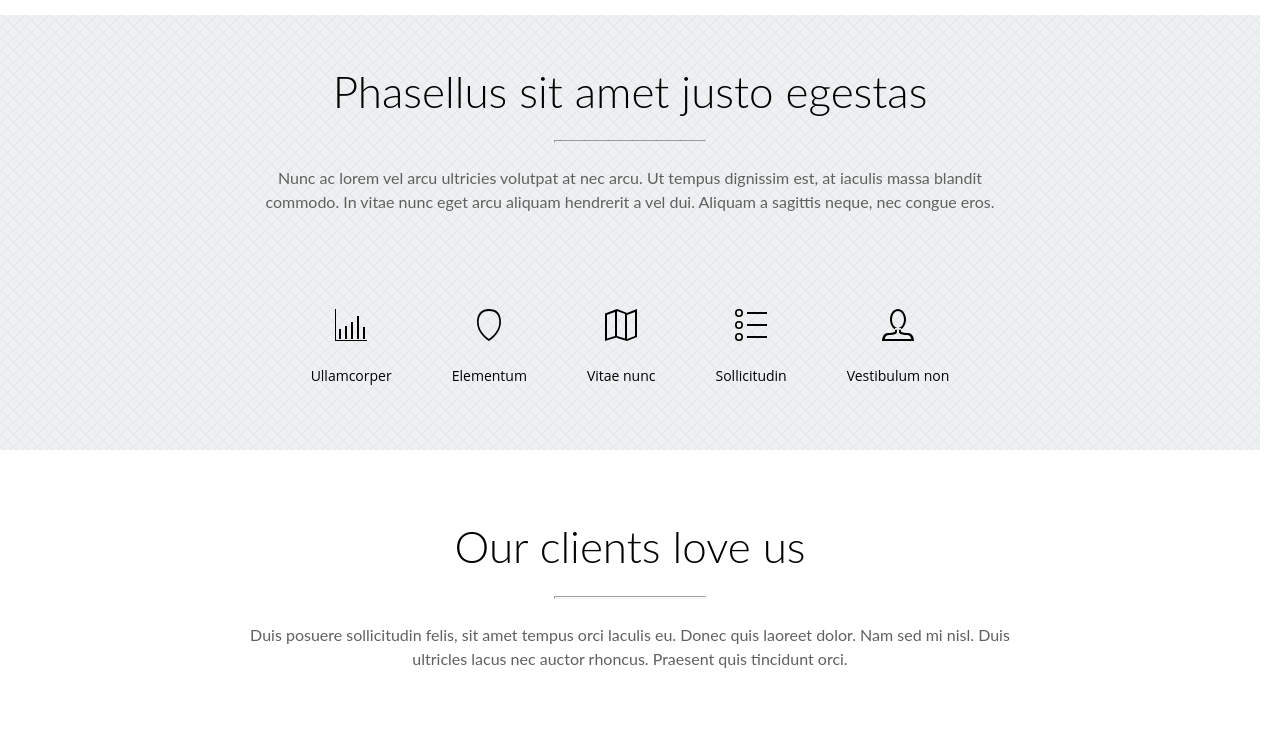
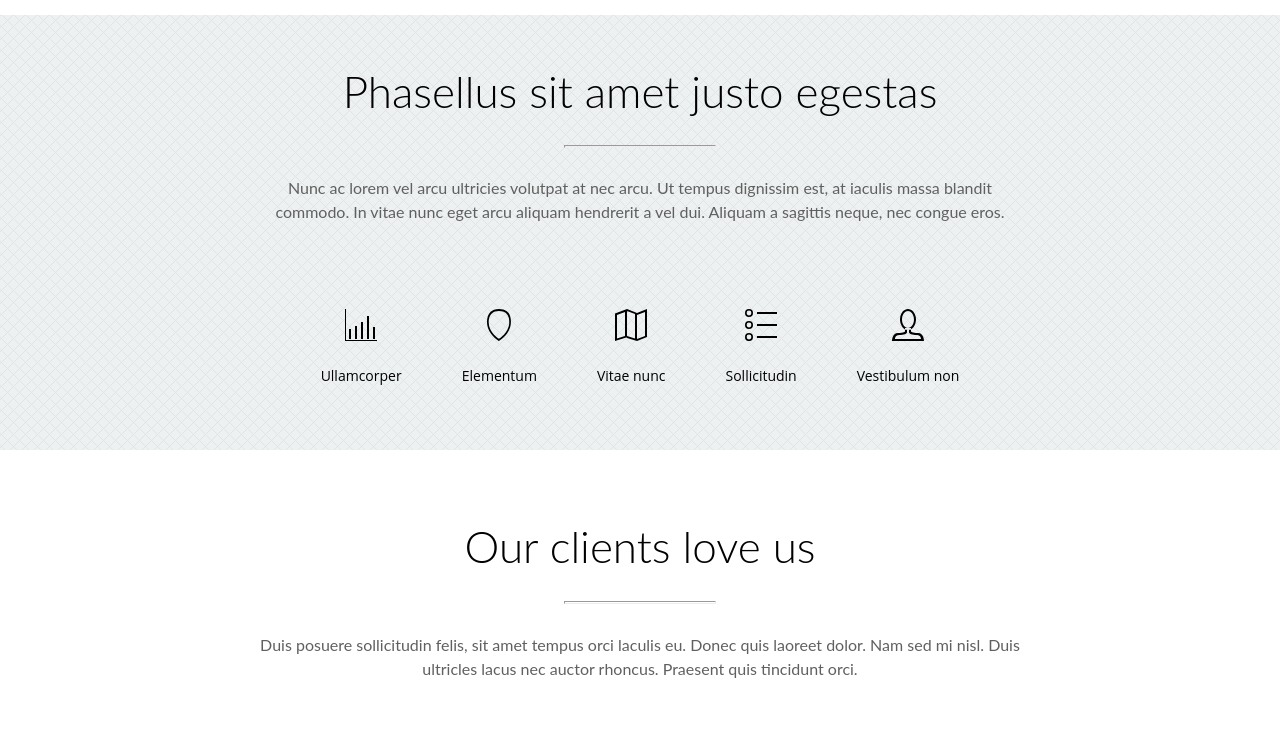
Before and after one commit to Kefir103/wds_pixelperfect, a React app: page / in a window 1280 px wide. Shown: the part 700-1440 px from the top of the page. Built offline with nearby package versions, Linux system fonts and the light colour scheme.

Commit message:
Now it's almost perfect pixel by pixel

```diff
--- a/src/client/homepage/Content_Clients.js
+++ b/src/client/homepage/Content_Clients.js
@@ -9,13 +9,13 @@ export const Content_Clients = () => {
     return (
         <div className={'content__clients'}>
             <div className={'content__text-wrapper_marginTop70'}>
-                <p className={'content__text-heading'}>Our clients love us</p>
+                <div className={'content__text-heading'}>Our clients love us</div>
                 <hr />
-                <p className={'content__text-desc'}>
+                <div className={'content__text-desc'}>
                     Duis posuere sollicitudin felis, sit amet tempus orci laculis eu. Donec quis
                     laoreet dolor. Nam sed mi nisl. Duis ultricles lacus nec auctor rhoncus.
                     Praesent quis tincidunt orci.
-                </p>
+                </div>
             </div>
             <div className={'clients__logos-wrapper'}>
                 <button className={'clients__arrow'}>
--- a/src/client/homepage/Content_InfoBox.js
+++ b/src/client/homepage/Content_InfoBox.js
@@ -4,13 +4,13 @@ export const Content_InfoBox = () => {
     return (
         <div className={'content__info-box'}>
             <div className={'content__text-wrapper_marginTop50'}>
-                <p className={'content__text-heading'}>Phasellus sit amet justo egestas</p>
+                <div className={'content__text-heading'}>Phasellus sit amet justo egestas</div>
                 <hr/>
-                <p className={'content__text-desc'}>
+                <div className={'content__text-desc'}>
                     Nunc ac lorem vel arcu ultricies volutpat at nec arcu. Ut tempus dignissim est,
                     at iaculis massa blandit commodo. In vitae nunc eget arcu aliquam hendrerit a
                     vel dui. Aliquam a sagittis neque, nec congue eros.
-                </p>
+                </div>
             </div>
             <div className={'info-box__icons-wrapper'}>
                 <a href={'#'} className={'info-box__icon-href'}>
--- a/src/client/styles/homepage/_banner.scss
+++ b/src/client/styles/homepage/_banner.scss
@@ -1,10 +1,12 @@
 .banner {
+    box-sizing: border-box;
     display: flex;
     flex-direction: column;
     align-items: center;
     height: 605px;
     background-color: #2f3030;
     color: white;
+    padding: 0 150px;
 
     .banner-text {
         text-align: center;
--- a/src/client/styles/homepage/_contentClients.scss
+++ b/src/client/styles/homepage/_contentClients.scss
@@ -1,4 +1,5 @@
 .content__clients {
+    box-sizing: border-box;
     display: flex;
     flex-direction: column;
     align-items: center;
@@ -13,7 +14,7 @@
     align-items: center;
     justify-content: space-between;
     width: 775px;
-    height: 165px;
+    height: 100%;
     margin-top: 70px;
 
     hr {
@@ -29,7 +30,7 @@
     align-items: center;
     justify-content: space-between;
     width: 100%;
-    margin: 75px 0 95px;
+    margin: 65px 0 95px;
 
     .clients__arrow {
         background: none;
--- a/src/client/styles/homepage/_contentInfoBox.scss
+++ b/src/client/styles/homepage/_contentInfoBox.scss
@@ -1,11 +1,13 @@
 $Background: url('./images/background/HomePage_Content_Background.png');
 
 .content__info-box {
+    box-sizing: border-box;
     display: flex;
     flex-direction: column;
     align-items: center;
     height: 435px;
     background-image: $Background;
+    padding: 0 150px;
 }
 
 .content__text-wrapper_marginTop50 {
@@ -14,7 +16,7 @@ $Background: url('./images/background/HomePage_Content_Background.png');
     align-items: center;
     justify-content: space-between;
     width: 775px;
-    height: 165px;
+    height: 100%;
     margin-top: 50px;
 
     hr {
@@ -28,14 +30,12 @@ $Background: url('./images/background/HomePage_Content_Background.png');
     font-family: Lato;
     font-size: 44px;
     font-weight: 300;
-    margin: 0;
 }
 
 .content__text-desc {
     color: #606060;
     text-align: center;
     line-height: 1.5em;
-    margin: 0;
 }
 
 .info-box__icons-wrapper {
@@ -43,7 +43,7 @@ $Background: url('./images/background/HomePage_Content_Background.png');
     flex-direction: row;
     width: 100%;
     justify-content: center;
-    margin: 95px 0 65px;
+    margin: 85px 0 65px;
 }
 
 .info-box__icon-href {
--- a/src/client/styles/homepage/_navbar.scss
+++ b/src/client/styles/homepage/_navbar.scss
@@ -1,11 +1,12 @@
 .homepage-nav {
+    box-sizing: border-box;
     width: 100%;
     display: flex;
     flex-direction: row;
     align-items: center;
     justify-content: center;
     height: 110px;
-    box-sizing: border-box;
+    padding: 0 150px;
 
     .wds-logo {
         font-size: 40px;
@@ -21,7 +22,7 @@
     }
 
     .homepage-nav-href {
-        font-family: "Open Sans";
+        font-family: 'Open Sans';
         font-size: 14px;
         text-decoration: none;
         color: #7f8c8d;
--- a/src/client/styles/styles.scss
+++ b/src/client/styles/styles.scss
@@ -5,13 +5,11 @@
 @import './homepage/footer';
 
 body {
-    width: 1260px;
     margin: 0;
     padding: 0;
 }
 
 #root {
-    width: 1260px;
     margin: 0;
     padding: 0;
     font-family: Lato, 'Open Sans';
```
Also changed, not shown: public/styles.css.
